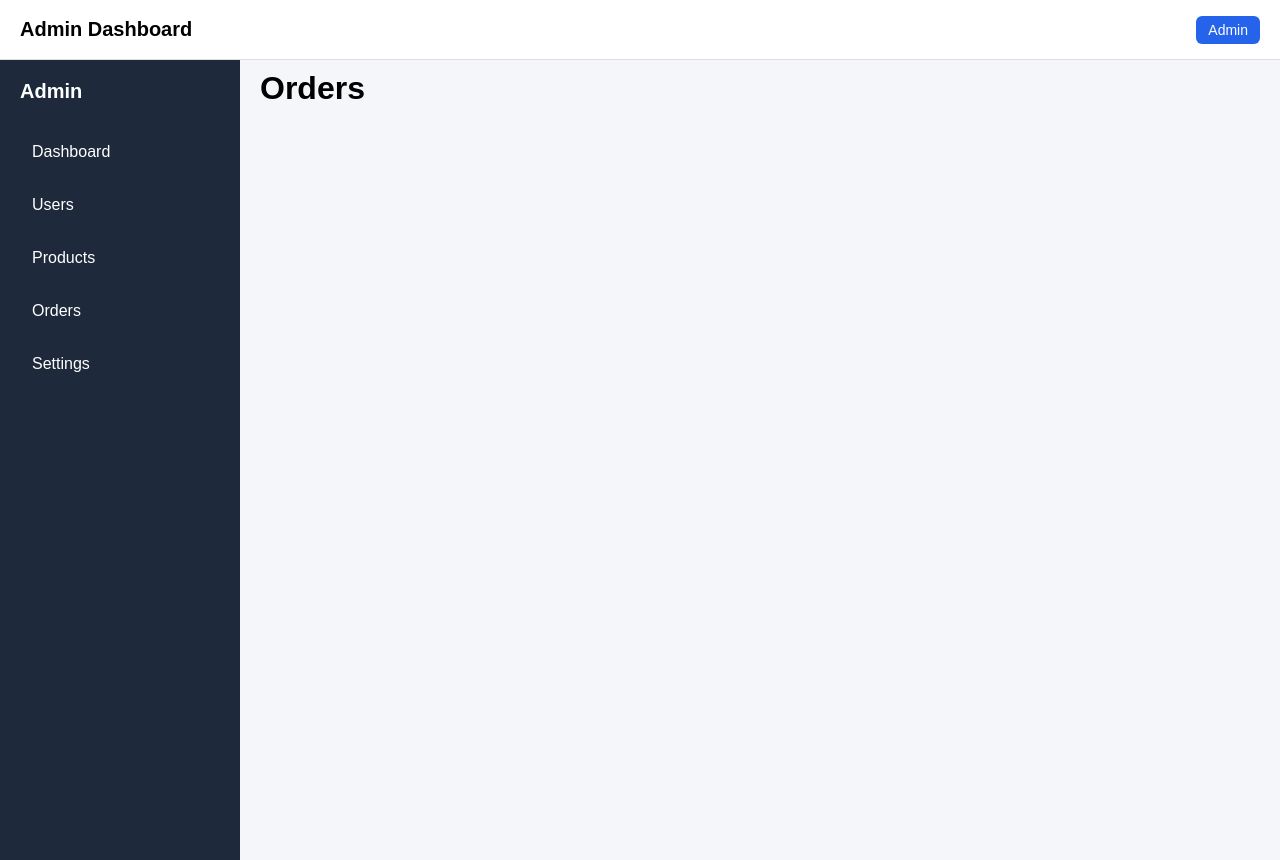
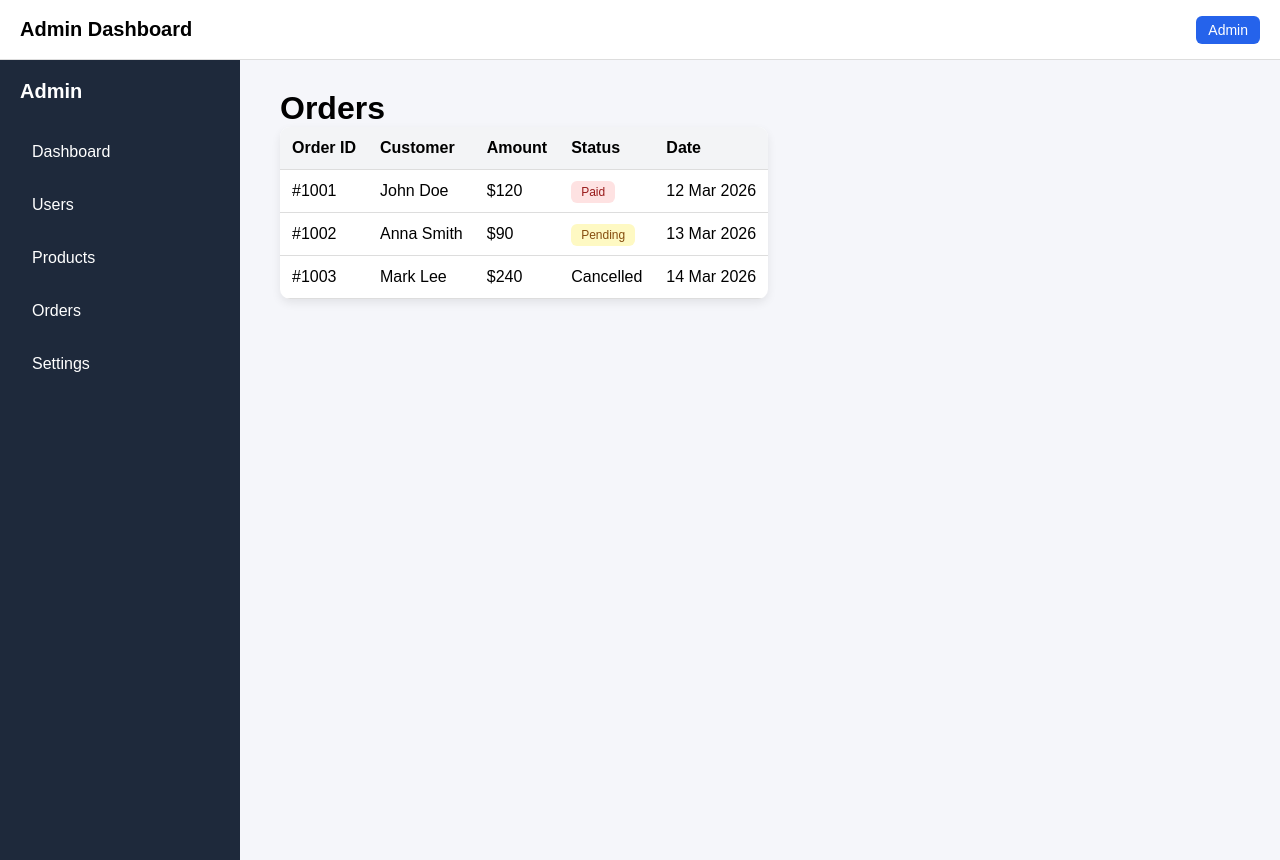
Before and after one commit to OmKhandale05/admin-dashboard, a React (Vite) app: page /orders in a window 1280 px wide. Built offline with nearby package versions, Linux system fonts and the light colour scheme.

Commit message:
Feature: add orders page

```diff
--- a/src/components/Table.jsx
+++ b/src/components/Table.jsx
@@ -16,7 +16,7 @@ const Table = ({ columns=[], data=[], actions }) => {
         {data.map((row, index) => (
           <tr key={index}>
             {columns.map((col, i) => (
-              <td key={i}>{row[col.accessor]}</td>
+              <td key={i}>{col.render ? col.render(row): row[col.accessor]}</td>
             ))}
             {actions && (
                 <td className="table-actions">
--- a/src/hooks/useOrders.js
+++ b/src/hooks/useOrders.js
@@ -4,9 +4,9 @@ import { orders as initialOrders } from "../data/orders";
 const useOrders = () => {
 
     const [orderList, setOrderList] = useState(initialOrders);
-    return (
+    return {
         orderList
-     );
-}
+    };
+};
 
 export default useOrders;
--- a/src/pages/Orders.jsx
+++ b/src/pages/Orders.jsx
@@ -1,5 +1,6 @@
 import useOrders from "../hooks/useOrders";
 import Table from "../components/Table";
+import "../styles/Orders.css"
 
 const Orders = () => {
     const {orderList} = useOrders();
@@ -7,12 +8,23 @@ const Orders = () => {
         { header: "Order ID", accessor: "id"},
         { header: "Customer", accessor: "customer"},
         { header: "Amount", accessor: "amount"},
-        { header: "Status", accessor: "status"},
+        { header: "Status", accessor: "status",
+          render: (row) => (
+            <span className={`status-${row.status.toLowerCase()}`}>
+                {row.status}
+            </span>
+          )
+        },
         { header: "Date", accessor: "date"},
       ];
     return (
-        <div>
+        <div className="orders-page">
             <h1>Orders</h1>
+
+            <Table
+            columns={columns}
+            data={orderList}
+            />
         </div>
      );
 }
--- /dev/null
+++ b/src/styles/Orders.css
@@ -0,0 +1,29 @@
+.orders-page{
+    width: 100%;
+    padding: 20px;
+}
+
+.status-paid{
+    background: #dcfce7;
+    color: #166534;
+    padding: 4px 10px;
+    border-radius: 6px;
+    font-size: 12px;
+}
+
+
+.status-pending{
+    background: #fef9c3;
+    color: #854d0e;
+    padding: 4px 10px;
+    border-radius: 6px;
+    font-size: 12px;
+}
+
+.status-paid{
+    background: #fee2e2;
+    color: #991b1b;
+    padding: 4px 10px;
+    border-radius: 6px;
+    font-size: 12px;
+}
```
